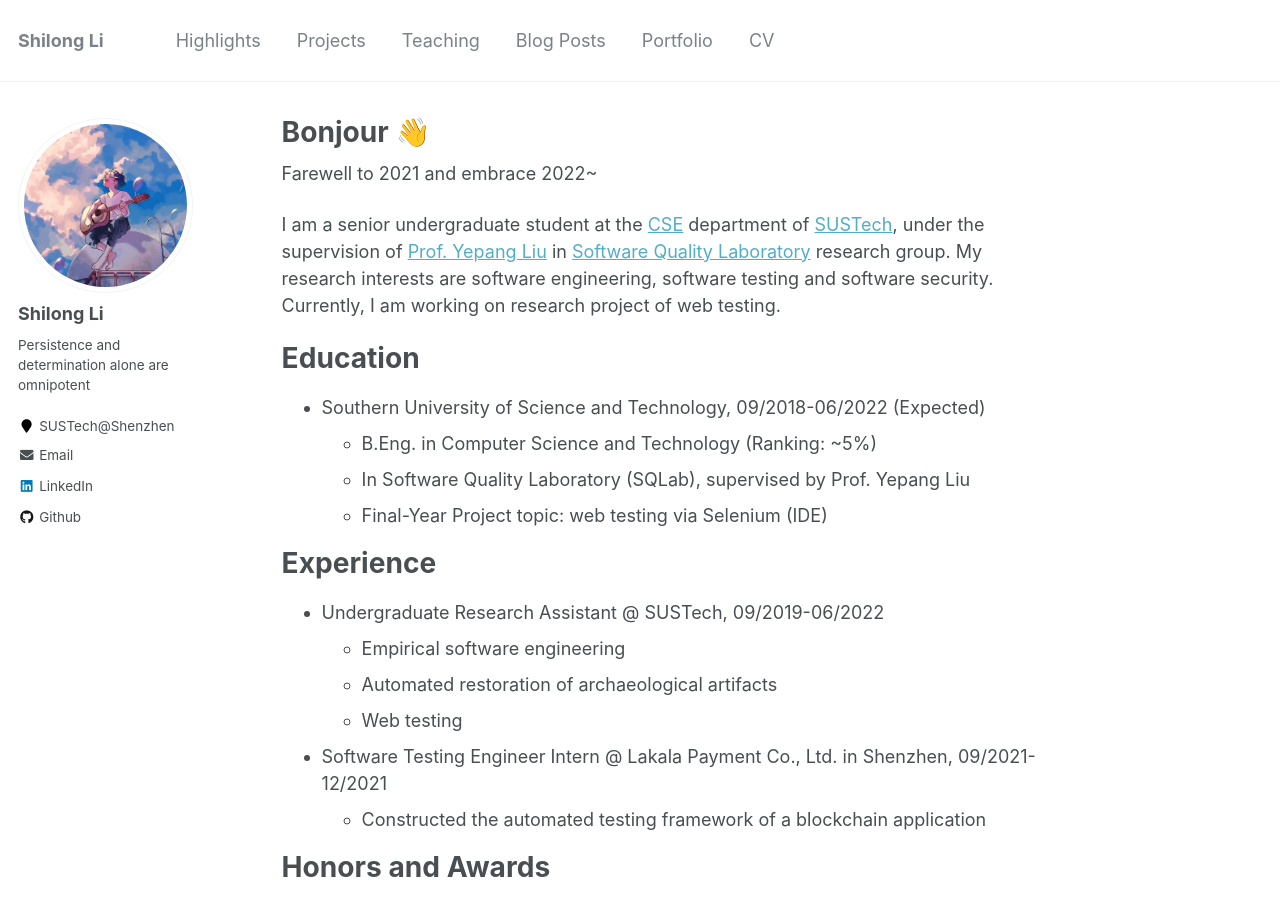
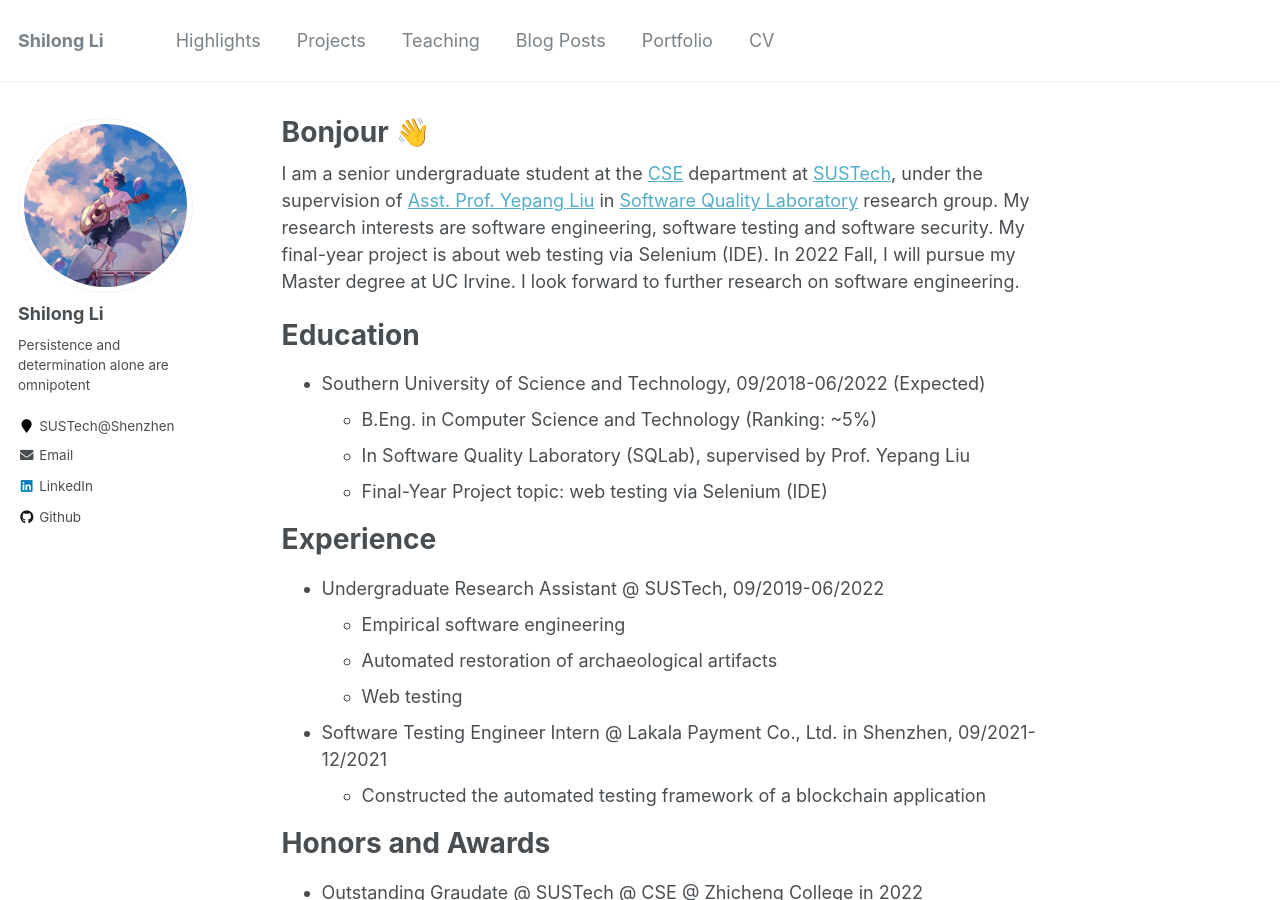
Before and after one commit to lethal233/lethal233.github.io, a Jekyll site: the page built from _pages/about.md, in a window 1280 px wide and 900 px high. Built offline with Jekyll 4.4.1, drawn with Linux system fonts in a browser that asks for light colours.

Commit message:
[update]

```diff
--- a/_pages/about.md
+++ b/_pages/about.md
@@ -8,10 +8,7 @@
   - /about.html
 ---
 
-Farewell to 2021 and embrace 2022~
-
-
-I am a senior undergraduate student at the [CSE](http://cse.sustech.edu.cn) department of [SUSTech](https://www.sustech.edu.cn), under the supervision of [Prof. Yepang Liu](https://yepangliu.github.io) in [Software Quality Laboratory](https://sqlab-sustech.github.io) research group. My research interests are software engineering, software testing and software security. Currently, I am working on research project of web testing.
+I am a senior undergraduate student at the [CSE](http://cse.sustech.edu.cn) department at [SUSTech](https://www.sustech.edu.cn), under the supervision of [Asst. Prof. Yepang Liu](https://yepangliu.github.io) in [Software Quality Laboratory](https://sqlab-sustech.github.io) research group. My research interests are software engineering, software testing and software security. My final-year project is about web testing via Selenium (IDE). In 2022 Fall, I will pursue my Master degree at UC Irvine. I look forward to further research on software engineering.
 
 # Education
 
```
